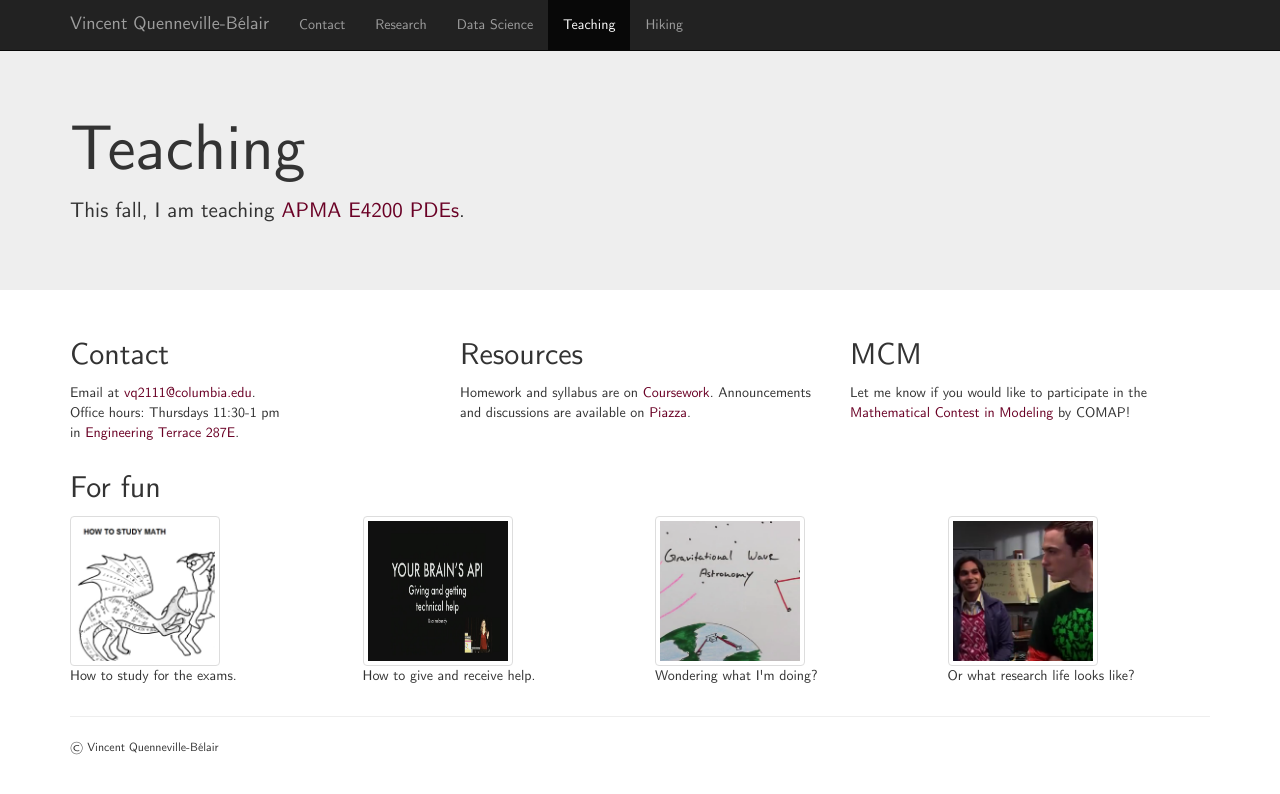
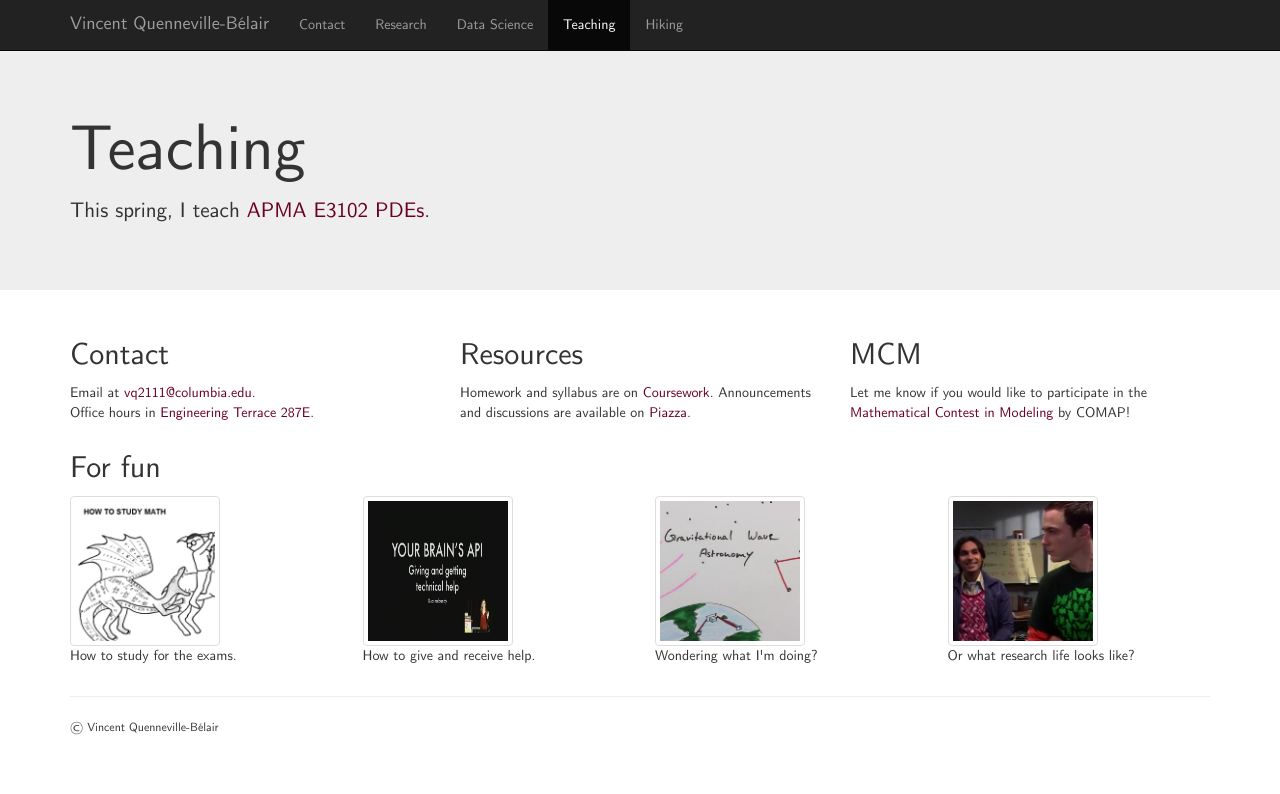
Before and after one commit to vincentqb/vincentqb.github.io.archive, a Jekyll site: the page built from teaching.html, in a window 1280 px wide. Shown: the top 794 px of the page. Built offline with Jekyll 4.4.1, drawn with Linux system fonts in a browser that asks for light colours; nearby versions of some CDN libraries.

Commit message:
update course webpage.

```diff
--- a/teaching.html
+++ b/teaching.html
@@ -36,7 +36,7 @@ layout: default
 <div class="container">
 <h1>Teaching</h1>
 <p>
-This fall, I am teaching <a href="http://apam.columbia.edu/apam-courses">APMA E4200 PDEs</a>.
+This spring, I teach <a href="http://apam.columbia.edu/apam-courses">APMA E3102 PDEs</a>.
 </p>
 <!--<p><a class="btn btn-default" href="teaching-past.html" role="button">Previous &raquo;</a></p>-->
 </div>
@@ -48,8 +48,8 @@ This fall, I am teaching <a href="http://apam.columbia.edu/apam-courses">APMA E4
 <div class="col-md-4 col-sm-12">
 <h2>Contact</h2>
 <p>Email at <a href="mailto:vq2111@columbia.edu">vq2111@columbia.edu</a>.
-<br>Office hours: Thursdays 11:30-1 pm
-<br>in <a href="http://facilities.columbia.edu/building-information/703">Engineering Terrace 287E</a>.
+<br>Office hours
+in <a href="http://facilities.columbia.edu/building-information/703">Engineering Terrace 287E</a>.
 <!--<br>Office hours Mondays 3:30-5pm. APAM closes at 5pm!-->
 </p>
 </div>
```
